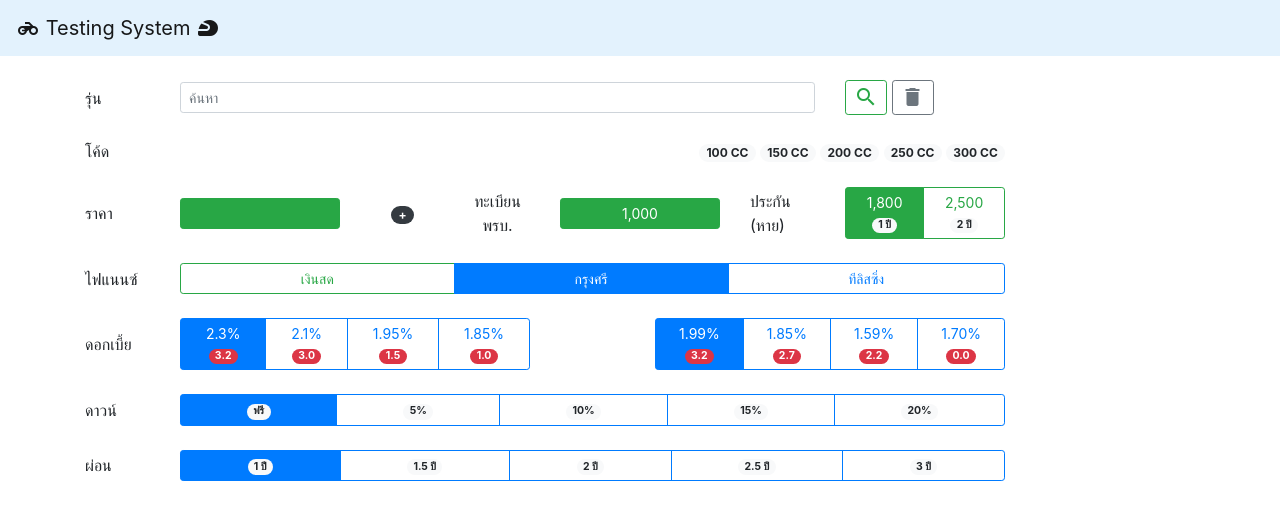
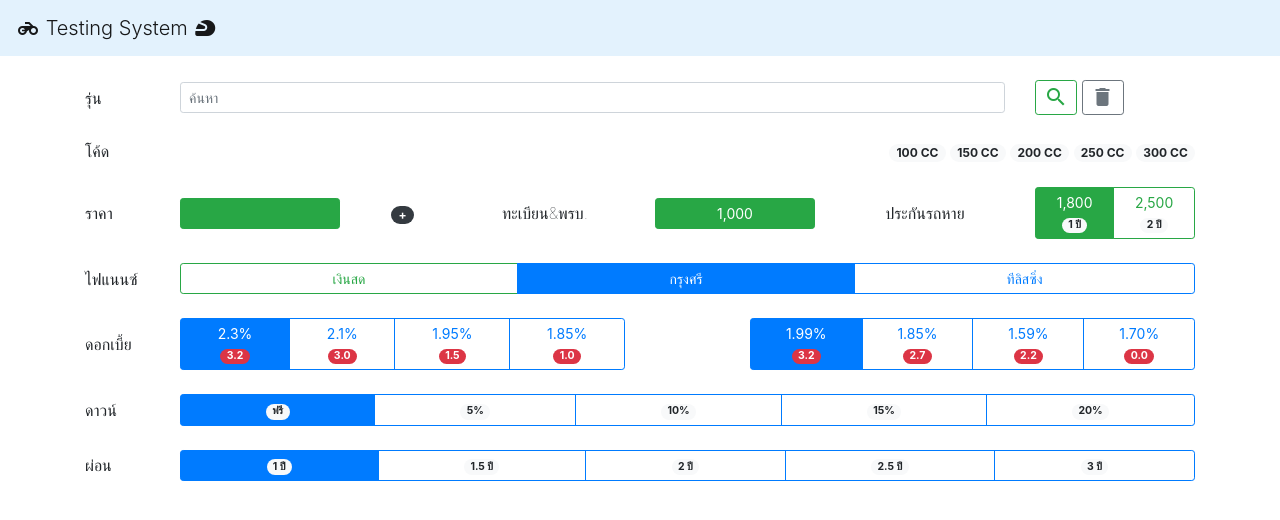
Before and after one commit to varin-odd/chokdee, a PHP site: page / in a window 1280 px wide. Shown: the top 520 px of the page. Run offline with PHP 8.4, Linux system fonts and the light colour scheme; some libraries are stand-ins or nearby versions.

Commit message:
Expand col-10 to col-12 and adjust to thin font.

```diff
--- a/index.php
+++ b/index.php
@@ -33,7 +33,7 @@
   </head>
   <body>
     <nav class="navbar navbar-light" style="background-color: #e3f2fd;">
-        <a class="navbar-brand" href="#">
+        <a class="navbar-brand font-weight-light" href="#">
             <i class="material-icons">motorcycle</i>
             Testing System
             <i class="material-icons">sports_motorsports</i>
@@ -43,8 +43,8 @@
     <form class="opening">
     <div class="container">
         <div class="row align-items-center">
-            <div class="col-1">รุ่น</div>
-            <div class="col-7 input-group input-group-sm">
+            <div class="col-1 font-weight-lighter">รุ่น</div>
+            <div class="col-9 input-group input-group-sm">
                 <input class="form-control" id="search" placeholder="ค้นหา">
             </div>
             <div class="col-2">
@@ -58,7 +58,7 @@
         </div>
         <br>
         <div class="row align-items-center" style="display:none" id="color-section">
-            <div class="col-1">สี</div>
+            <div class="col-1 font-weight-lighter">สี</div>
             <div class="col">
                 <div style="display:none" class="btn-group btn-group-toggle model-group" id="model1234" data-toggle="buttons">
                     <label class="btn btn-secondary model model1 active">
@@ -77,9 +77,9 @@
             </div>
         </div>
         <div class="row align-items-center">
-            <div class="col-1">โค้ด</div>
+            <div class="col-1 font-weight-lighter">โค้ด</div>
             <div class="col-3 bd-callout" id="model-id"></div>
-            <div class="col-6 text-right">
+            <div class="col-8 text-right">
                 <span class="badge badge-pill badge-light badge-cc" id="cc100">100 CC</span>
                 <span class="badge badge-pill badge-light badge-cc" id="cc150">150 CC</span>
                 <span class="badge badge-pill badge-light badge-cc" id="cc200">200 CC</span>
@@ -89,7 +89,7 @@
         </div>
         <br>
         <div class="row align-items-center">
-            <div class="col-1">ราคา</div>
+            <div class="col-1 font-weight-lighter">ราคา</div>
             <div class="col-2">
                 <button type="button" class="btn btn-success btn-sm btn-block">
                     <span id="cash-price">&nbsp;</span><br>
@@ -97,13 +97,13 @@
                 </button>
             </div>
             <div class="col-1 text-center"><span class="badge badge-pill badge-dark">+</span></div>
-            <div class="col-1 text-center">ทะเบียน<br>พรบ.</div>
+            <div class="col-2 text-center font-weight-lighter">ทะเบียน&พรบ.</div>
             <div class="col-2">
                 <button type="button" class="btn btn-success btn-sm btn-block">
                     <span id="cc-price">1,000</span>
                 </button>
             </div>
-            <div class="col-1">ประกัน<br>(หาย)</div>
+            <div class="col-2 text-center font-weight-lighter">ประกันรถหาย</div>
             <div class="col-2">
                 <div class="btn-group btn-group-toggle btn-block" data-toggle="buttons">
                     <label class="btn btn-outline-success btn-sm active">
@@ -121,8 +121,8 @@
         </div>
         <br>
         <div class="row align-items-center">
-            <div class="col-1">ไฟแนนซ์</div>
-            <div class="col-9">
+            <div class="col-1 font-weight-lighter">ไฟแนนซ์</div>
+            <div class="col-11">
                 <div class="btn-group btn-group-toggle btn-block" data-toggle="buttons">
                     <label class="btn btn-outline-success btn-sm">
                         <input type="radio" name="leasing" value="CASH">เงินสด<br>
@@ -142,8 +142,8 @@
         <br>
         <div id="leasing-sections">
             <div class="row align-items-center">
-                <div class="col-1">ดอกเบี้ย</div>
-                <div class="col-4">
+                <div class="col-1 font-weight-lighter">ดอกเบี้ย</div>
+                <div class="col-5">
                     <div class="btn-group btn-group-toggle btn-block" data-toggle="buttons" id="interest-ge-section">
                         <label class="btn btn-outline-primary btn-sm active">
                             <input type="radio" name="down" value="2.3" checked>2.3%<br>
@@ -164,7 +164,7 @@
                     </div>
                 </div>
                 <div class="col-1"></div>
-                <div class="col-4">
+                <div class="col-5">
                     <div class="btn-group btn-group-toggle btn-block" data-toggle="buttons" id="interest-tl-section">
                         <label class="btn btn-outline-primary btn-sm active">
                             <input type="radio" name="down" value="1.99" checked>1.99%<br>
@@ -187,8 +187,8 @@
             </div>
             <br>
             <div class="row align-items-center">
-                <div class="col-1">ดาวน์</div>
-                <div class="col-9">
+                <div class="col-1 font-weight-lighter">ดาวน์</div>
+                <div class="col-11">
                     <div class="btn-group btn-group-toggle btn-block" data-toggle="buttons">
                         <label class="btn btn-outline-primary btn-sm active">
                             <input type="radio" name="down" value="0" checked>
@@ -225,8 +225,8 @@
             </div>
             <br>
             <div class="row align-items-center">
-                <div class="col-1">ผ่อน</div>
-                <div class="col-9">
+                <div class="col-1 font-weight-lighter">ผ่อน</div>
+                <div class="col-11">
                     <div class="btn-group btn-group-toggle btn-block" data-toggle="buttons">
                         <label class="btn btn-outline-primary btn-sm active">
                             <input type="radio" name="period" value="0" checked>
```
